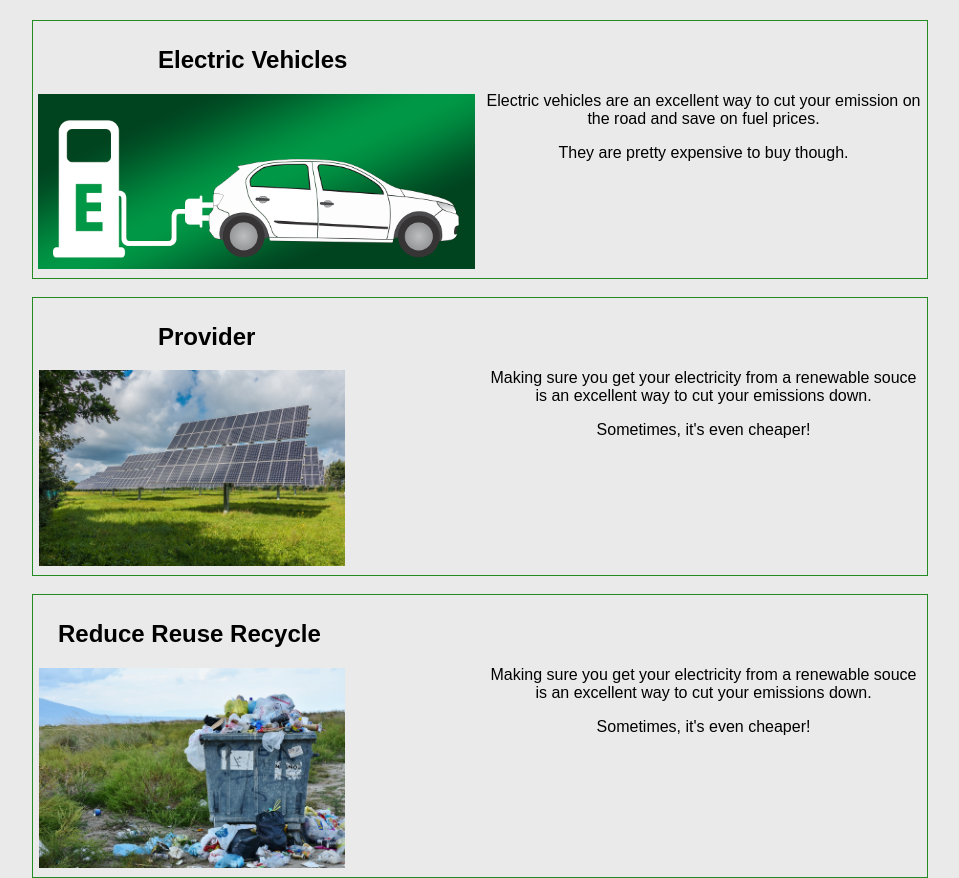
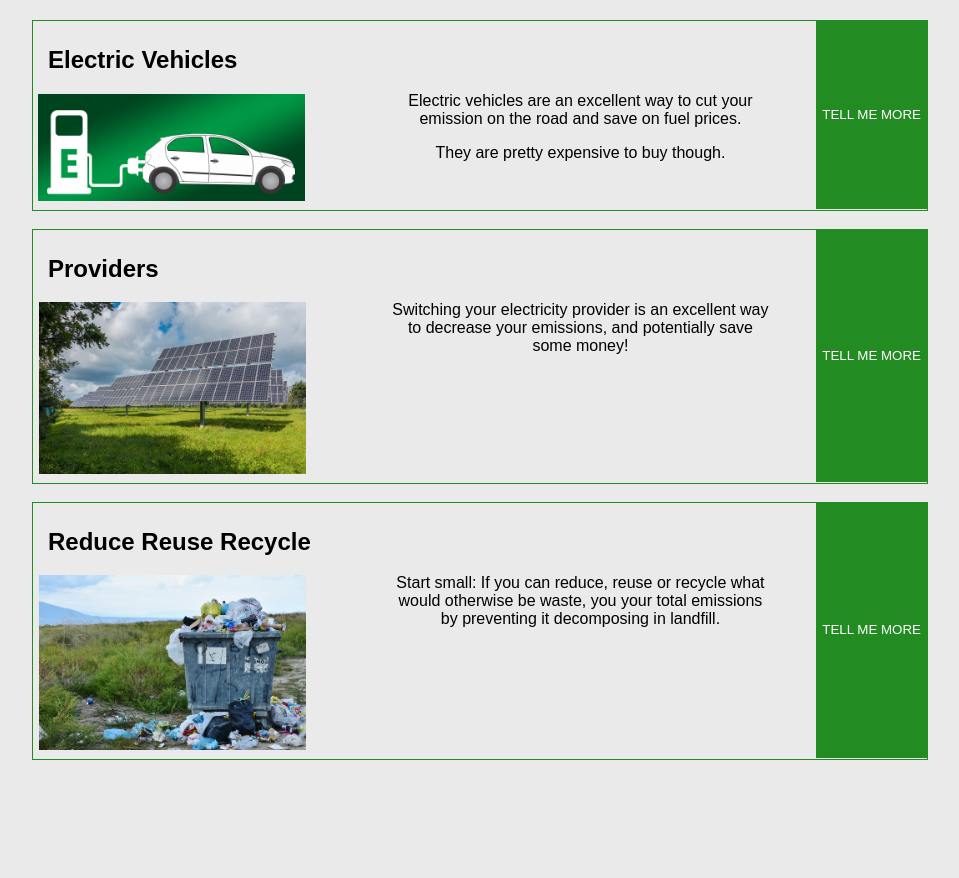
Before and after one commit to FJTDL/emitls, a Django app: page /options in a window 1280 px wide. Shown: the part 80-958 px from the top of the page, without its empty margins (160-1119 px from the left). After the commit the page ends 840 px from the top, so only its background shows below. Run offline with Django 3.2, Linux system fonts and the light colour scheme.

Commit message:
Changed the box linking issue on options.html and added buttons on the right side of the boxes. They do not need the buttons as the whole box links, but it is aesthetically pleasing and may be of use for end users used to obvious button links

```diff
--- a/emitls/emission_calculator/static/emission_calculator/styles.css
+++ b/emitls/emission_calculator/static/emission_calculator/styles.css
@@ -166,7 +166,7 @@ nav a:hover{
 
 .option_head {
 	position: relative;
-	left: 120px;
+	left: 10px;
 }
 
 .column {
@@ -178,6 +178,15 @@ nav a:hover{
 	font-weight: normal;
 	position: relative;
 	top: 50px;
+	right: 40px;
+}
+
+.more {
+	position: relative;
+	bottom: 1px;
+	background-color: #228B22;
+	color: #fff;
+	border: none;
 }
 
 p {
@@ -245,7 +254,7 @@ ul {
 }
 
 #electric_car {
-	width: 100%;
+	width: 70%;
 }
 
 #renewable {
@@ -256,5 +265,10 @@ ul {
 
 #rrr {
 	position: relative;
-	left: 20px;
+	left: 1px;
+	width: 70%;
 }
+
+#final {
+	margin-bottom: 100px;
+}
--- a/emitls/emission_calculator/templates/emission_calculator/options.html
+++ b/emitls/emission_calculator/templates/emission_calculator/options.html
@@ -2,8 +2,9 @@
 {% load static %}
 
 {% block content %}
+
+  <section class="box">
     <a href="{% url 'electric' %}">
-    <section class="box">
       <div class="row">
         <div class="column">
           <h2 class="option_head">Electric Vehicles</h2>
@@ -13,45 +14,46 @@
           <p class="brief_text">Electric vehicles are an excellent way to cut your emission on the road and save on fuel prices.</p>
           <p class="brief_text">They are pretty expensive to buy though.</p>
         </div>
+        <button class="more">TELL ME MORE</button>
       </div>
-      </div>
+    </a>
   </section>
-  </a>
+
 
   <br>
 
+  <section class="box">
     <a href="{% url 'provider' %}">
-    <section class="box">
       <div class="row">
         <div class="column">
-          <h2 class="option_head">Provider</h2>
+          <h2 class="option_head">Providers</h2>
           <img src="{% static '../static/images/solar.jpg' %}" id="renewable">
         </div>
         <div class="column">
-          <p class="brief_text">Making sure you get your electricity from a renewable souce is an excellent way to cut your emissions down.</p>
-          <p class="brief_text">Sometimes, it's even cheaper!</p>
+          <p class="brief_text">Switching your electricity provider is an excellent way to decrease your emissions, and potentially save some money!</p>
         </div>
+        <button class="more">TELL ME MORE</button>
       </div>
-      </div>
+    </a>
   </section>
-  </a>
 
   <br>
 
+  <section class="box" id="final">
     <a href="{% url 'reduce_reuse_recycle' %}">
-    <section class="box">
       <div class="row">
         <div class="column">
-          <h2 id="rrr" class="option_head">Reduce Reuse Recycle</h2>
-          <img src="{% static '../static/images/bin.jpg' %}" id="renewable">
+          <h2 class="option_head">Reduce Reuse Recycle</h2>
+          <img src="{% static '../static/images/bin.jpg' %}" id="rrr">
         </div>
         <div class="column">
-          <p class="brief_text">Making sure you get your electricity from a renewable souce is an excellent way to cut your emissions down.</p>
-          <p class="brief_text">Sometimes, it's even cheaper!</p>
+          <p class="brief_text">Start small: If you can reduce, reuse or recycle what would otherwise be waste, you your total emissions by preventing it decomposing in landfill.</p>
         </div>
+        <button class="more">TELL ME MORE</button>
       </div>
-      </div>
+    </a>
   </section>
-  </a>
+
+  <br>
 
 {% endblock %}
```
Lines whose indentation alone changed are shown as unchanged.
